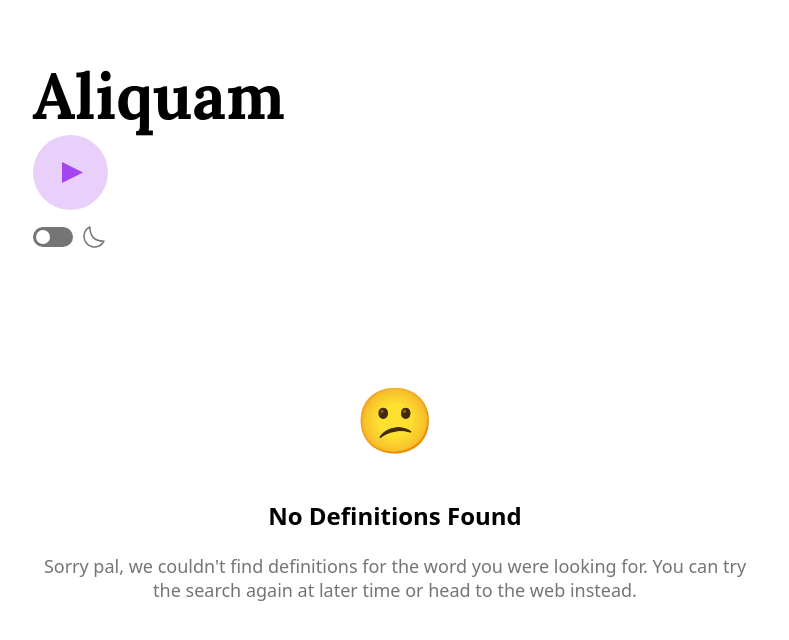
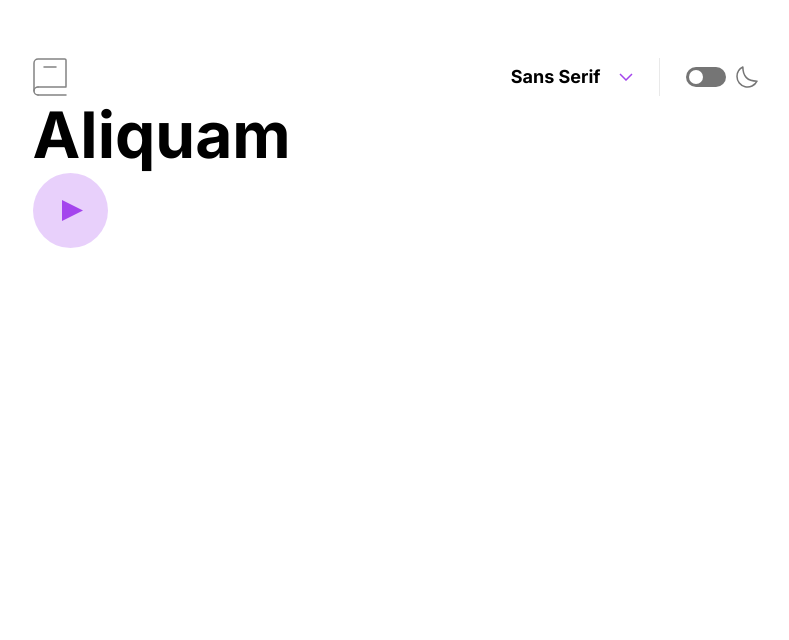
Before and after one commit to hasiciburak/dictionary-app, a React (Create React App) app: page / in a window 1280 px wide. Shown: the top 640 px of the page, without its empty margins (245-1034 px from the left). Built offline with nearby package versions, Linux system fonts and the light colour scheme.

Commit message:
Dropdown and Font Classes Added

```diff
--- a/src/App.js
+++ b/src/App.js
@@ -2,25 +2,36 @@ import { useEffect, useState } from 'react'
 import './App.scss'
 import Play from './components/icons/Play'
 import ModeSwitch from './components/shared/ModeSwitch'
-import NoDefinition from './components/layout/NoDefinition'
+import Header from './components/layout/Header'
 
 function App() {
   const [mode, setMode] = useState()
+  const [buttonContent, setButtonContent] = useState('Sans Serif')
+
+  const fontClass =
+    buttonContent === 'Sans Serif'
+      ? 'font-inter'
+      : buttonContent === 'Serif'
+      ? 'font-lora'
+      : buttonContent === 'Mono'
+      ? 'font-inconsolata'
+      : ''
 
   useEffect(() => {
     window.matchMedia('(prefers-color-scheme: dark)').addEventListener('change', (event) => {
       const colorScheme = event.matches ? 'dark' : 'light'
-      console.log(colorScheme) // "dark" or "light"
+      console.log('COLOR SCHEME', colorScheme) // "dark" or "light"
       setMode(colorScheme)
     })
   }, [])
 
   return (
-    <div className="App">
-      <h1 className="font-lora font-bold">Aliquam</h1>
+    <div className={`App ${fontClass}`}>
+      <Header buttonContent={buttonContent} setButtonContent={setButtonContent} fontClass={fontClass} />
+      <h1 className={`font-bold ${fontClass}`}>Aliquam</h1>
       <Play />
-      <ModeSwitch mode={mode} />
-      <NoDefinition />
+      {/* IF THERE IS NO DEFINITION PROVIDED */}
+      {/* <NoDefinition /> */}
     </div>
   )
 }
--- a/src/components/layout/Header/index.js
+++ b/src/components/layout/Header/index.js
@@ -1,9 +1,16 @@
 import React from 'react'
-import playButton from '../../icons/icon-play.svg'
-const Header = () => {
+import ModeSwitch from '../../shared/ModeSwitch'
+import FontDropdown from '../../shared/FontDropdown'
+import bookIcon from '../../../assets/images/logo.svg'
+const Header = ({ buttonContent, setButtonContent, fontClass }) => {
   return (
-    <div>
-      <img src="" alt="Play Button" />
+    <div className="flex justify-between">
+      <img src={bookIcon} alt="Dictionary Book Icon" />
+      <div className="flex items-center gap-[26px]">
+        <FontDropdown buttonContent={buttonContent} setButtonContent={setButtonContent} fontClass={fontClass} />
+        <span className="w-[1px] h-full bg-custom-gray-2"></span>
+        <ModeSwitch />
+      </div>
     </div>
   )
 }
--- a/src/components/shared/FontDropdown/index.js
+++ b/src/components/shared/FontDropdown/index.js
@@ -1,7 +1,59 @@
-import React from 'react'
+import React, { useState } from 'react'
+import arrowDown from '../../../assets/images/icon-arrow-down.svg'
+import { useOutsideClick } from '../../../hooks/useOutsideClick'
+const FontDropdown = ({ buttonContent, setButtonContent, fontClass }) => {
+  const [open, setOpen] = useState(false)
 
-const FontDropdown = () => {
-  return <div>FontDropdown</div>
+  const handleClickOutside = () => {
+    setOpen(false)
+  }
+
+  const handleFontClick = (content) => {
+    setButtonContent(content)
+    setOpen(false)
+  }
+
+  const buttonRef = useOutsideClick(handleClickOutside)
+
+  return (
+    <div className="relative z-20">
+      <button className="flex items-center gap-[1.125rem]" onClick={() => setOpen(!open)}>
+        <span className={`${fontClass} body-m font-bold`}>{buttonContent}</span>
+        <img src={arrowDown} alt="Dropdown Icon" />
+      </button>
+      {open && (
+        <ul
+          ref={buttonRef}
+          className="text-left body-m font-bold p-6 absolute z-10 bg-white min-w-[183px] rounded-2xl shadow-[0px_5px_30px_0px_rgba(0,0,0,0.10)] mt-4"
+        >
+          <li
+            className="hover:text-dark-orchid mb-4 cursor-pointer"
+            onClick={() => {
+              handleFontClick('Sans Serif')
+            }}
+          >
+            Sans Serif
+          </li>
+          <li
+            className="hover:text-dark-orchid font-lora mb-4 cursor-pointer"
+            onClick={() => {
+              handleFontClick('Serif')
+            }}
+          >
+            Serif
+          </li>
+          <li
+            className="hover:text-dark-orchid font-inconsolata cursor-pointer"
+            onClick={() => {
+              handleFontClick('Mono')
+            }}
+          >
+            Mono
+          </li>
+        </ul>
+      )}
+    </div>
+  )
 }
 
 export default FontDropdown
--- a/src/components/shared/ModeSwitch/index.js
+++ b/src/components/shared/ModeSwitch/index.js
@@ -6,7 +6,7 @@ const ModeSwitch = ({ mode }) => {
   const [toggleSwtich, setToggleSwitch] = useState(false)
   return (
     <div
-      className="flex gap-[10px] items-center pt-4
+      className="flex gap-[10px] items-center
     "
     >
       <ReactSwitch
--- /dev/null
+++ b/src/hooks/useOutsideClick.js
@@ -0,0 +1,21 @@
+import React from 'react'
+
+export const useOutsideClick = (callback) => {
+  const ref = React.useRef()
+
+  React.useEffect(() => {
+    const handleClick = (event) => {
+      if (ref.current && !ref.current.contains(event.target)) {
+        callback()
+      }
+    }
+
+    document.addEventListener('click', handleClick, true)
+
+    return () => {
+      document.removeEventListener('click', handleClick, true)
+    }
+  }, [ref, callback])
+
+  return ref
+}
--- a/src/index.scss
+++ b/src/index.scss
@@ -6,6 +6,11 @@
 
 @layer components {
   // Header, body text definitions
+  *,
+  *::before,
+  *::after {
+    @apply font-inter;
+  }
   body {
     @apply dark:bg-custom-black dark:text-white w-screen max-w-[773px] px-[24px] mx-auto mt-[58px];
   }
--- a/tailwind.config.js
+++ b/tailwind.config.js
@@ -15,9 +15,9 @@ module.exports = {
       'sunset-orange': '#FF5252',
     },
     fontFamily: {
-      inter: ['Inter', 'Arial', 'Helvetica', 'sans-serif'],
-      lora: ['Lora', 'serif'],
-      inconsolata: ['Inconsolata', '"Courier New"', 'Courier', 'monospace'],
+      inter: ['"Inter"', 'Arial', 'Helvetica', 'sans-serif'],
+      lora: ['"Lora"', 'serif'],
+      inconsolata: ['"Inconsolata"', '"Courier New"', 'Courier', 'monospace'],
     },
     extend: {},
   },
```
